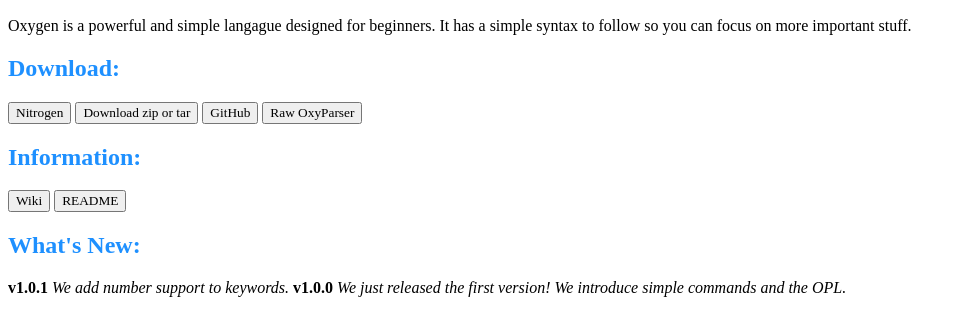
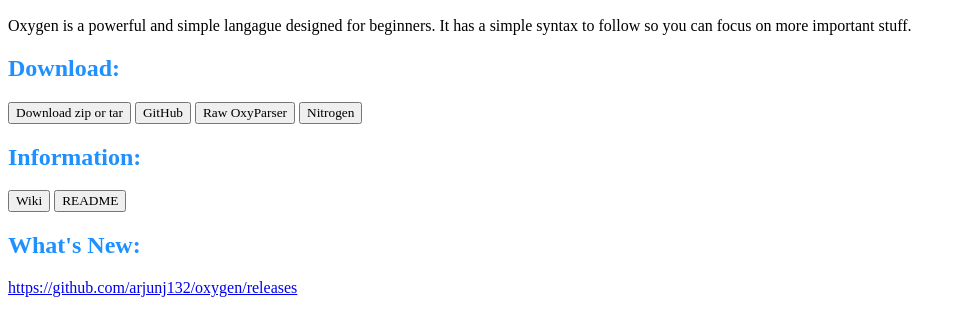
Before and after one commit to arjunj132/oxygen, a plain HTML site: page index.html in a window 1280 px wide. Shown: the part 110-446 px from the top of the page, without its empty margins (0-963 px from the left). Drawn offline with Linux system fonts and the light colour scheme; a web font is replaced by a local one.

Commit message:
Update index.html

```diff
--- a/index.html
+++ b/index.html
@@ -20,10 +20,10 @@
 <h2 style="color: DodgerBlue;">
 Download:
 </h2>
-<a href="https://raw.githubusercontent.com/arjunj132/oxygen/main/nitrogen.py"><button style="font-family: inherit;">Nitrogen</button></a>
 <a href="https://github.com/arjunj132/oxygen/releases/latest"><button style="font-family: inherit;">Download zip or tar</button></a>
 <a href="https://github.com/arjunj132/oxygen.git"><button style="font-family: inherit;">GitHub</button></a>
 <a href="https://raw.githubusercontent.com/arjunj132/oxygen/main/oxygen.py"><button style="font-family: inherit;">Raw OxyParser</button></a>
+<a href="https://raw.githubusercontent.com/arjunj132/oxygen/main/nitrogen.py"><button style="font-family: inherit;">Nitrogen</button></a>
 
 <h2 style="color: DodgerBlue;">
 Information:
@@ -36,8 +36,7 @@
 What's New:
 </h2>
 
-<b>v1.0.1</b> <em>We add number support to keywords.</em>
-<b>v1.0.0</b> <em>We just released the first version! We introduce simple commands and the OPL.</em>
+  <a href="https://github.com/arjunj132/oxygen/releases">https://github.com/arjunj132/oxygen/releases</a>
 
 </body>
 </html>
```
